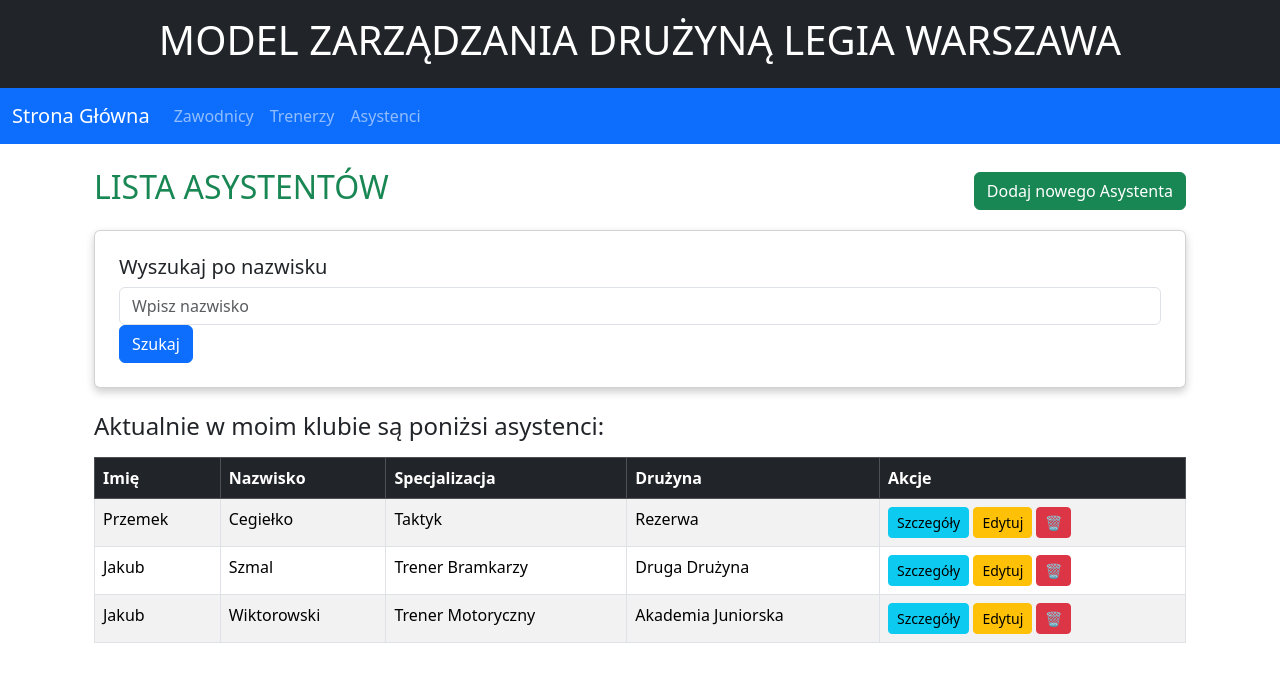
After one commit to Czerw0/football_team_management_web_app, a Django app: page /assistant in a window 1280 px wide. The commit adds this page. Shown: the top 682 px of the page. Run offline with Django 4.2, Linux system fonts and the light colour scheme; data comes from the database, SQL or seed files in the repository.

Commit message:
asystenci - gotowe

```diff
--- a/Klub/Legia/static/css/Legia.css
+++ b/Klub/Legia/static/css/Legia.css
@@ -51,3 +51,8 @@
 .container {
     margin-top: 30px;
 }
+
+.card {
+    box-shadow: 0 4px 8px rgba(0, 0, 0, 0.2);
+    border-radius: 10px;
+}
--- /dev/null
+++ b/Klub/Legia/templates/Legia/assistant/list.html
@@ -0,0 +1,57 @@
+{% extends "Legia/base.html" %}
+
+{% block title %}Lista asystentów{% endblock %}
+
+{% block content %}
+<div class="container mt-4">
+    <div class="d-flex justify-content-between align-items-center mb-3">
+        <h2 class="text-success">LISTA ASYSTENTÓW</h2>
+        <a href="{% url 'assistant-create' %}" class="btn btn-success">Dodaj nowego Asystenta</a>
+    </div>
+    <div class="card p-4 mb-4">
+        <h5 class="card-title">Wyszukaj po nazwisku</h5>
+        <form action="" method="post">
+            {% csrf_token %}
+            <div class=a"form-group me-2">
+                <input type="text" name="phrase" class="form-control" placeholder="Wpisz nazwisko">
+            </div>
+            <button type="submit" class="btn btn-primary">Szukaj</button>
+        </form>
+    </div>
+    {% if assistants %}
+    <h4 class="mb-3">Aktualnie w moim klubie są poniżsi asystenci:</h4>
+    <div class="table-responsive">
+        <table class="table table-striped table-bordered">
+            <thead class="table-dark">
+                <tr>
+                    <th>Imię</th>
+                    <th>Nazwisko</th>
+                    <th>Specjalizacja</th>
+                    <th>Drużyna</th>
+                    <th>Akcje</th>
+                </tr>
+            </thead>
+            <tbody>
+                {% for assistant in assistants %}
+                    <tr>
+                        <td>{{ assistant.firstname }}</td>
+                        <td>{{ assistant.lastname }}</td>
+                        <td>{{ assistant.specialization }}</td>
+                        <td>{{ assistant.team }}</td>
+                        <td>
+                            <a href="{% url 'assistant-detail' assistant.id %}" class="btn btn-info btn-sm">Szczegóły</a>
+                            <a href="{% url 'assistant-update' assistant.id %}" class="btn btn-warning btn-sm">Edytuj</a>
+                            <form method="post" action="{% url 'assistant-delete' assistant.id %}" style="display:inline;">
+                                {% csrf_token %}
+                                <button type="submit" class="btn btn-danger btn-sm">🗑️</button>
+                            </form>
+                        </td>
+                    </tr>
+                {% endfor %}
+            </tbody>
+        </table>
+    {% else %}
+        <p class="text-muted">Brak zarejestrowanych asystentów.</p>
+    {% endif %}
+</div>
+{% endblock %}
--- a/Klub/Legia/templates/Legia/base.html
+++ b/Klub/Legia/templates/Legia/base.html
@@ -2,21 +2,22 @@
 <!DOCTYPE html>
 <html>
     <head>
-        <title>{% block title %}{% endblock %}</title>
-        <link href="{% static "css/Legia.css" %}" rel="stylesheet">
+        <title>{% block title %}Legia Warszawa - Zarządzanie Drużyną{% endblock %}</title>
+        <link href="{% static 'css/Legia.css' %}" rel="stylesheet">
         <link href="https://cdn.jsdelivr.net/npm/bootstrap@5.3.0-alpha1/dist/css/bootstrap.min.css" rel="stylesheet">
         <link href="https://cdn.jsdelivr.net/npm/bootstrap@5.3.0-alpha3/dist/css/bootstrap.min.css" rel="stylesheet">
-
         <script src="https://cdn.jsdelivr.net/npm/bootstrap@5.3.0-alpha1/dist/js/bootstrap.bundle.min.js"></script>
     </head>
     <body>
-        <div id="header" class="bg-dark text-white text-center py-3">
-            <h2>Model zarządzania drużyną Legia Warszawa</h2>
-        </div>
+        <!-- Header Section -->
+        <header class="bg-dark text-white text-center py-3">
+            <h1>MODEL ZARZĄDZANIA DRUŻYNĄ LEGIA WARSZAWA</h1>
+        </header>
 
-        <div class="navbar navbar-expand-lg navbar-dark bg-primary">
+        <!-- Navigation Bar -->
+        <nav class="navbar navbar-expand-lg navbar-dark bg-primary">
             <div class="container-fluid">
-                <a class="navbar-brand" href="{% url 'player-list' %}">Strona główna</a>
+                <a class="navbar-brand" href="{% url 'base' %}">Strona Główna</a>
                 <button class="navbar-toggler" type="button" data-bs-toggle="collapse" data-bs-target="#navbarNav" aria-controls="navbarNav" aria-expanded="false" aria-label="Toggle navigation">
                     <span class="navbar-toggler-icon"></span>
                 </button>
@@ -28,17 +29,20 @@
                         <li class="nav-item">
                             <a class="nav-link" href="{% url 'coach-list' %}">Trenerzy</a>
                         </li>
+                        <li class="nav-item">
+                            <a class="nav-link" href="{% url 'assistant-list' %}">Asystenci</a>
+                        </li>
                     </ul>
                 </div>
             </div>
-        </div>
-        <div id="content" class="container mt-4">
+        </nav>
+
+        <!-- Main Content -->
+        <main class="container mt-4">
             {% block content %}
             {% endblock %}
-        </div>
+        </main>
 
-        <footer class="bg-dark text-white text-center py-3">
-            <p>&copy; 2025 Legia Warszawa</p>
-        </footer>
+        <!-- Footer Section -->
     </body>
 </html>
--- a/Klub/Legia/templates/Legia/player/list.html
+++ b/Klub/Legia/templates/Legia/player/list.html
@@ -5,7 +5,7 @@
 {% block content %}
 <div class="container mt-4">
     <div class="d-flex justify-content-between align-items-center mb-3">
-        <h2 class="text-success">Lista zawodników</h2>
+        <h2 class="text-success">LISTA ZAWODNIKÓW</h2>
         <a href="{% url 'player-create' %}" class="btn btn-success">Dodaj nowego zawodnika</a>
     </div>
 
--- a/Klub/Legia/urls.py
+++ b/Klub/Legia/urls.py
@@ -1,11 +1,8 @@
 from django.urls import path
-
-# importujemy moduł views (plik views.py z tego samego katalogu co plik bieżący)
 from . import views
 
-# definiujemy zmienną urlpatterns, która jest listą mapowań adresów URL na nasze widoki
 urlpatterns = [
-    path('', views.welcome_view, name='home'),  # Strona główna
+    path('', views.welcome_view, name='base'),  # Home page
     path('players', views.player_list, name='player-list'),
     path('player/<int:id>', views.player_detail, name='player-detail'),
     path('player/add', views.player_create, name='player-create'),
@@ -16,4 +13,9 @@
     path('coach/add', views.coach_create, name='coach-create'),
     path('coach/<int:id>/change', views.coach_update, name='coach-update'),
     path('coach/<int:id>/delete', views.coach_delete, name='coach-delete'),
+    path('assistant', views.assistant_list, name='assistant-list'),  # Corrected views
+    path('assistant/<int:id>', views.assistant_detail, name='assistant-detail'),
+    path('assistant/add', views.assistant_create, name='assistant-create'),
+    path('assistant/<int:id>/change', views.assistant_update, name='assistant-update'),
+    path('assistant/<int:id>/delete', views.assistant_delete, name='assistant-delete'),
 ]
--- a/Klub/Legia/views.py
+++ b/Klub/Legia/views.py
@@ -1,11 +1,12 @@
 from django.http import Http404
 from django.shortcuts import redirect, render
-from .forms import PlayerForm, CoachForm
-from .models import Player, Coach
+from .forms import PlayerForm, CoachForm, AssistantForm
+from .models import Player, Coach, Assistant
 
 
 def welcome_view(request):
     return render(request, "Legia/base.html")
+
 
 
 # PLAYER VIEWS
@@ -104,3 +105,51 @@
     except Coach.DoesNotExist:
         raise Http404("Coach not found")
     return redirect('coach-list')
+
+#------------------------------------------------------------
+def assistant_list(request):
+    assistants = Assistant.objects.filter(lastname__icontains=request.POST['phrase']) if request.method == 'POST' else Assistant.objects.all()
+    return render(request, "Legia/assistant/list.html", {'assistants': assistants})
+
+
+def assistant_detail(request, id):
+    try:
+        assistant = Assistant.objects.get(id=id)
+    except Assistant.DoesNotExist:
+        raise Http404("Assistant not found")
+    return render(request, "Legia/assistant/detail.html", {'assistant': assistant})
+
+
+def assistant_create(request):
+    if request.method == 'POST':
+        form = AssistantForm(request.POST)
+        if form.is_valid():
+            assistant = form.save()
+            return redirect('assistant-detail', assistant.id)
+    else:
+        form = AssistantForm()
+    return render(request, "Legia/assistant/create.html", {'form': form})
+
+
+def assistant_update(request, id):
+    try:
+        assistant = Assistant.objects.get(id=id)
+    except Assistant.DoesNotExist:
+        raise Http404("Assistant not found")
+    if request.method == 'POST':
+        form = AssistantForm(request.POST, instance=assistant)
+        if form.is_valid():
+            assistant = form.save()
+            return redirect('assistant-detail', assistant.id)
+    else:
+        form = AssistantForm(instance=assistant)
+    return render(request, "Legia/assistant/update.html", {'form': form})
+
+
+def assistant_delete(request, id):
+    try:
+        assistant = Assistant.objects.get(id=id)
+        assistant.delete()
+    except Assistant.DoesNotExist:
+        raise Http404("Assistant not found")
+    return redirect('assistant-list')
```
Also changed, not shown: Klub/Legia/forms.py (+6 -1 lines), Klub/Legia/templates/Legia/assistant/create.html (added, +48 -0 lines), Klub/Legia/templates/Legia/assistant/detail.html (added, +29 -0 lines), Klub/Legia/templates/Legia/assistant/update.html (added, +25 -0 lines), Klub/Legia/templates/Legia/coach/list.html (+5 -4 lines).
